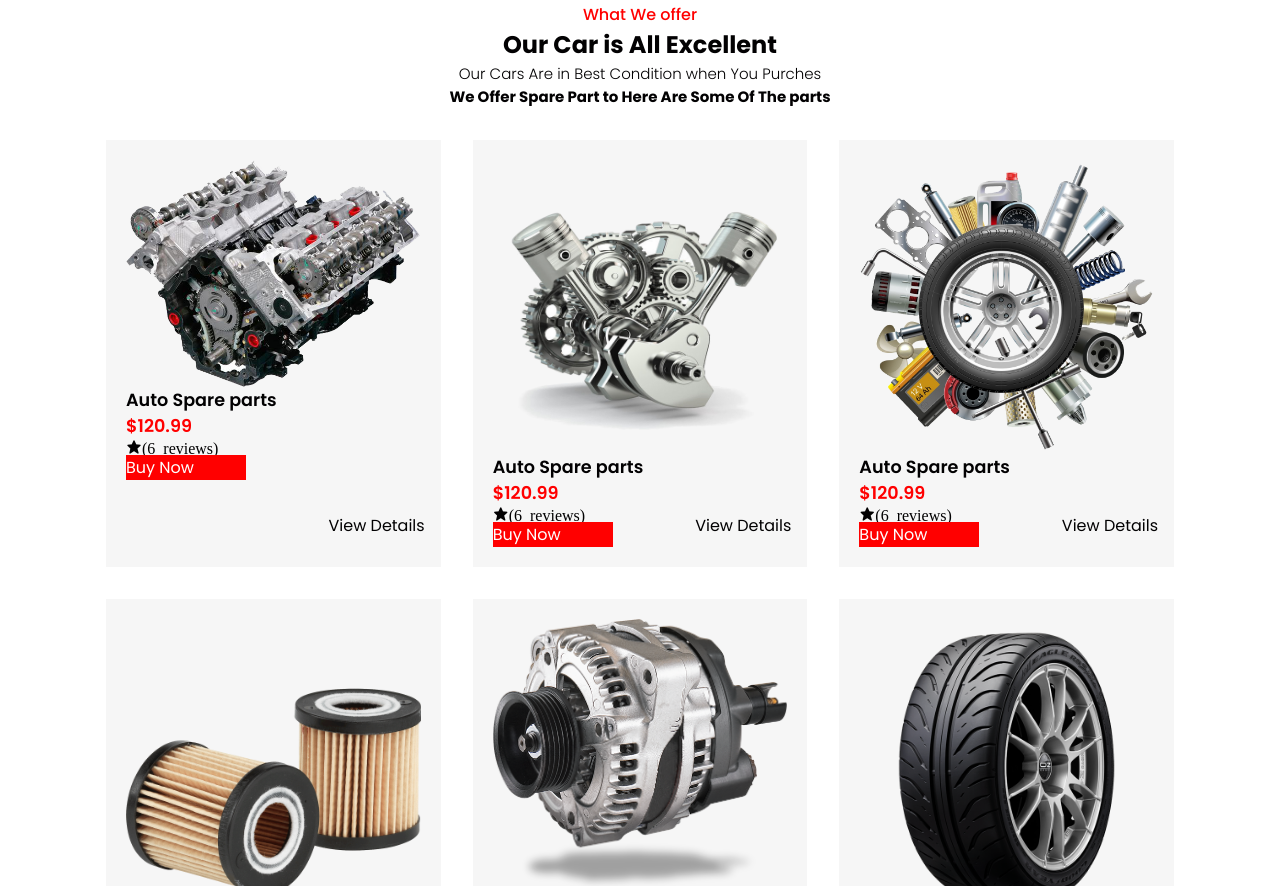
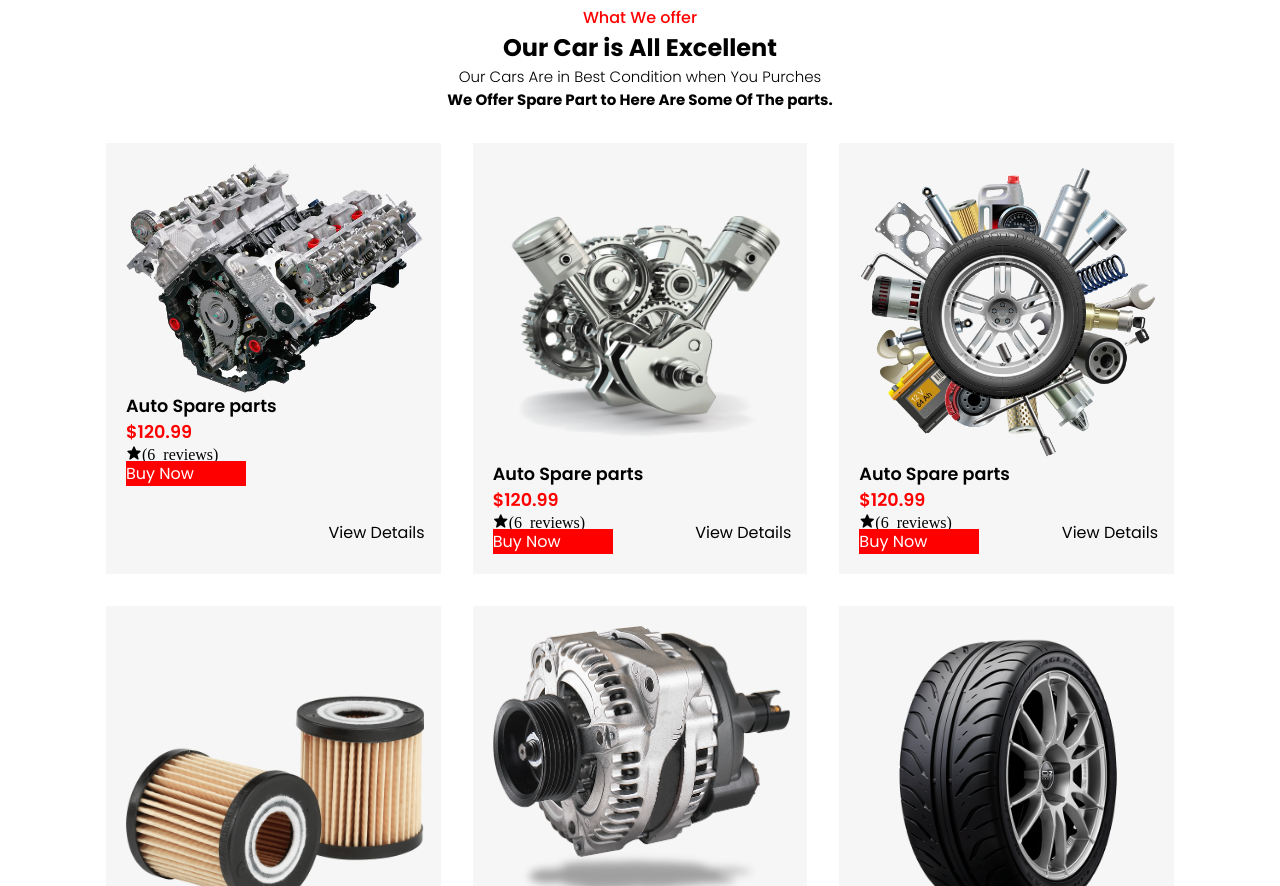
Before and after one commit to Ob55/car-brand, a plain HTML site: page index .html in a window 1280 px wide. Shown: the part 1658-2544 px from the top of the page. Drawn offline with nearby package versions, Linux system fonts and the light colour scheme; no server answers.

Commit message:
done assigment

```diff
--- a/index .html
+++ b/index .html
@@ -88,7 +88,7 @@
                         <div class="heading">
                           <span>What We offer</span>
                           <h2>Our Car is All Excellent</h2>
-                          <p>Our Cars Are in Best Condition when You Purches<br><b>We Offer Spare Part to Here Are Some Of The parts</b></p>
+                          <p>Our Cars Are in Best Condition when You Purches<br><b>We Offer Spare Part to Here Are Some Of The parts.</b></p>
                         </div>
 
                          <div class="parts-container container">
--- a/script.js
+++ b/script.js
@@ -64,6 +64,7 @@ document.addEventListener("DOMContentLoaded", function () {
                     modelElement.textContent = model.nome;
                     carBrandsContainer.appendChild(modelElement);
                 });
+
             }
         })
         .catch(function (error) {
--- a/style.css
+++ b/style.css
@@ -29,7 +29,7 @@
  }
 
 img {
-  width: 100%;
+  width: 101%;
 }
 
 body {
```
Also changed, not shown: README.md.
